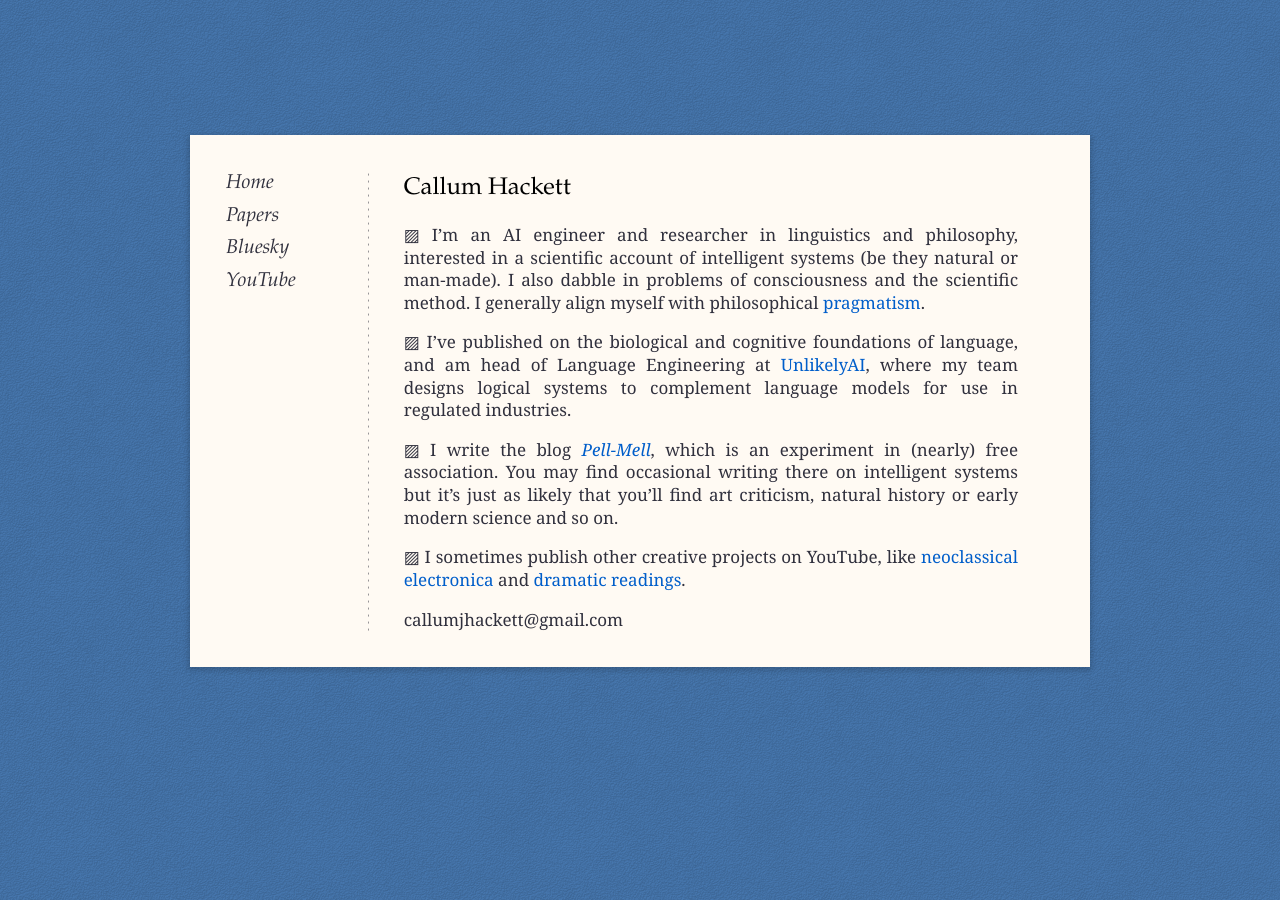
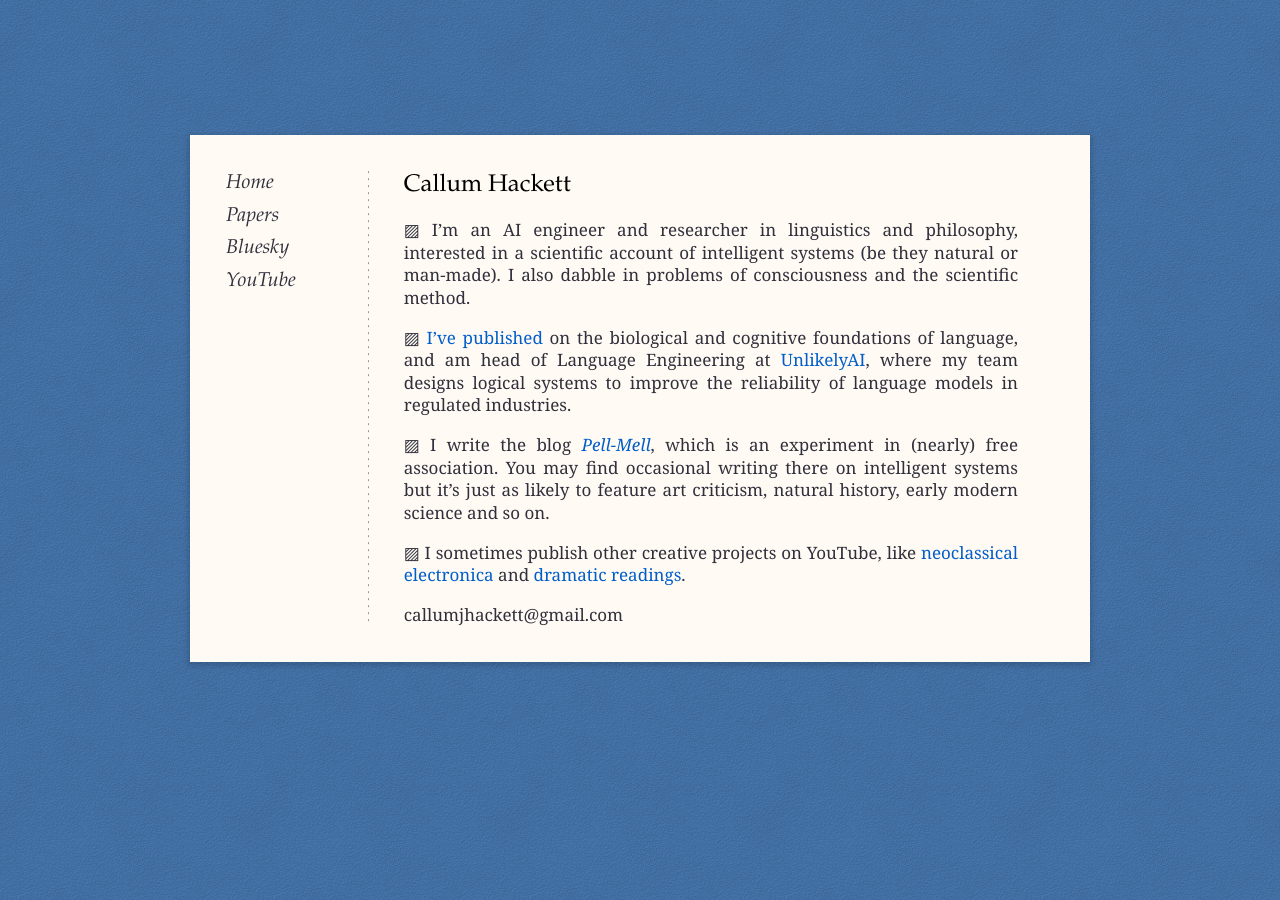
Before and after one commit to callumhackett/callumhackett.github.io, a Jekyll site: the page built from index.md, in a window 1280 px wide. Built offline with Jekyll 4.4.1, drawn with Linux system fonts in a browser that asks for light colours; some web fonts are replaced.

Commit message:
content updates

```diff
--- a/assets/css/core.css
+++ b/assets/css/core.css
@@ -26,8 +26,7 @@ body {
 }
 h1, h2 {
     font-family: var(--accent-font);
-    line-height: 1.5em;
-    margin-top: 0;
+    line-height: 1.3em;
 }
 h1 {
     font-weight: normal;
@@ -38,7 +37,7 @@ h2 {
     font-weight: normal;
     font-style: italic;
     font-size: var(--h2-size);
-    margin: 0;
+    margin: 0 0 calc(var(--p-size) / 4) 0;
 }
 p, li {
     color: rgb(var(--soft-black));
--- a/index.md
+++ b/index.md
@@ -4,11 +4,11 @@ title: Home
 ---
 # Callum Hackett
 
-▨ I'm an AI engineer and researcher in linguistics and philosophy, interested in a scientific account of intelligent systems (be they natural or man-made). I also dabble in problems of consciousness and the scientific method. I generally align myself with philosophical [pragmatism](https://plato.stanford.edu/entries/pragmatism/).
+▨ I'm an AI engineer and researcher in linguistics and philosophy, interested in a scientific account of intelligent systems (be they natural or man-made). I also dabble in problems of consciousness and the scientific method.
 
-▨ I've published on the biological and cognitive foundations of language, and am head of Language Engineering at [UnlikelyAI](https://www.unlikely.ai/), where my team designs logical systems to complement language models for use in regulated industries.
+▨ [I've published](/pages/papers.html) on the biological and cognitive foundations of language, and am head of Language Engineering at [UnlikelyAI](https://www.unlikely.ai/), where my team designs logical systems to improve the reliability of language models in regulated industries.
 
-▨ I write the blog [*Pell-Mell*](https://callumhackett.substack.com/about), which is an experiment in (nearly) free association. You may find occasional writing there on intelligent systems but it's just as likely that you'll find art criticism, natural history or early modern science and so on.
+▨ I write the blog [*Pell-Mell*](https://callumhackett.substack.com/about), which is an experiment in (nearly) free association. You may find occasional writing there on intelligent systems but it's just as likely to feature art criticism, natural history, early modern science and so on.
 
 ▨ I sometimes publish other creative projects on YouTube, like [neoclassical electronica](https://www.youtube.com/watch?v=-MoHFhtfB_Y) and [dramatic readings](https://www.youtube.com/watch?v=pwLugzKpZ_k).
 
```
Also changed, not shown: pages/papers.md (+1 -1 lines).
